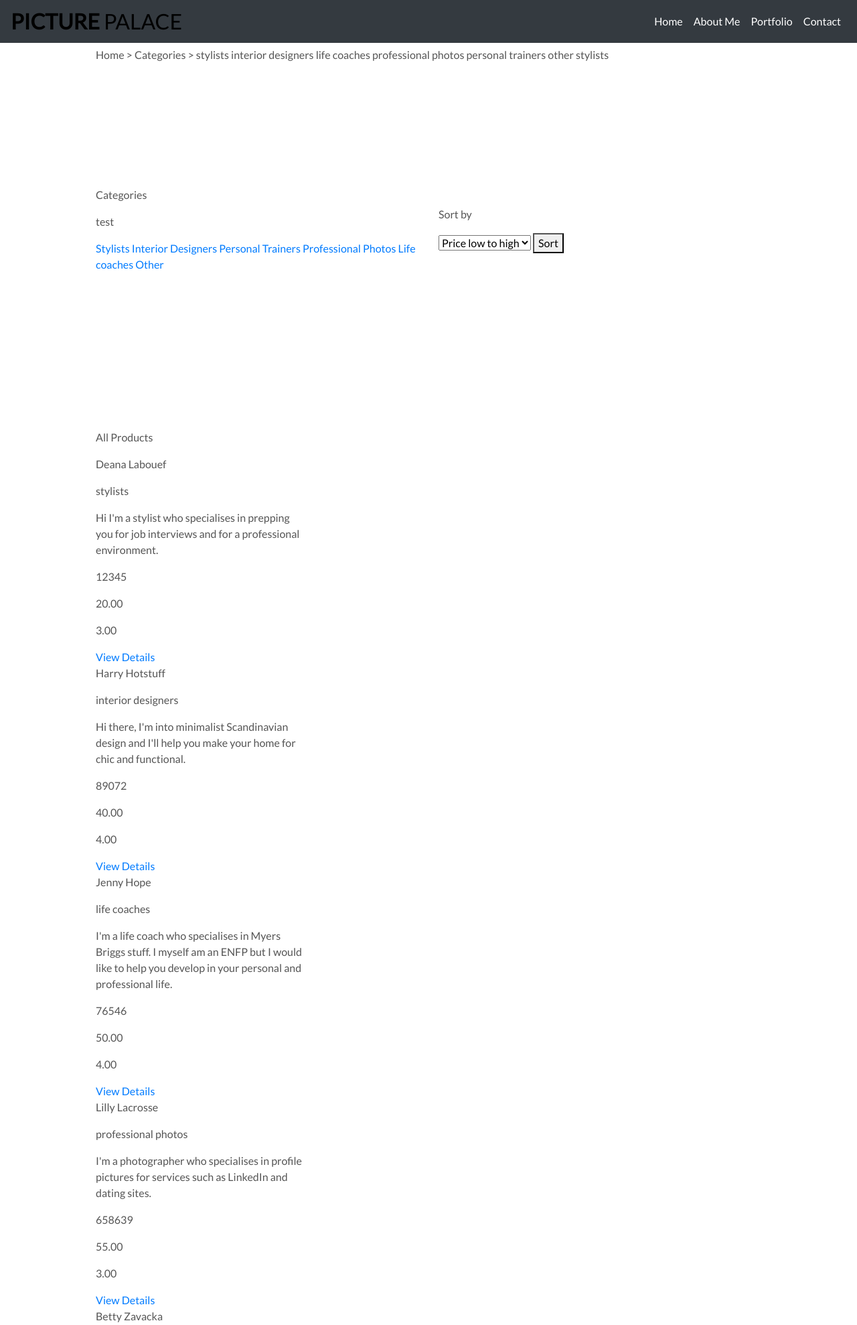
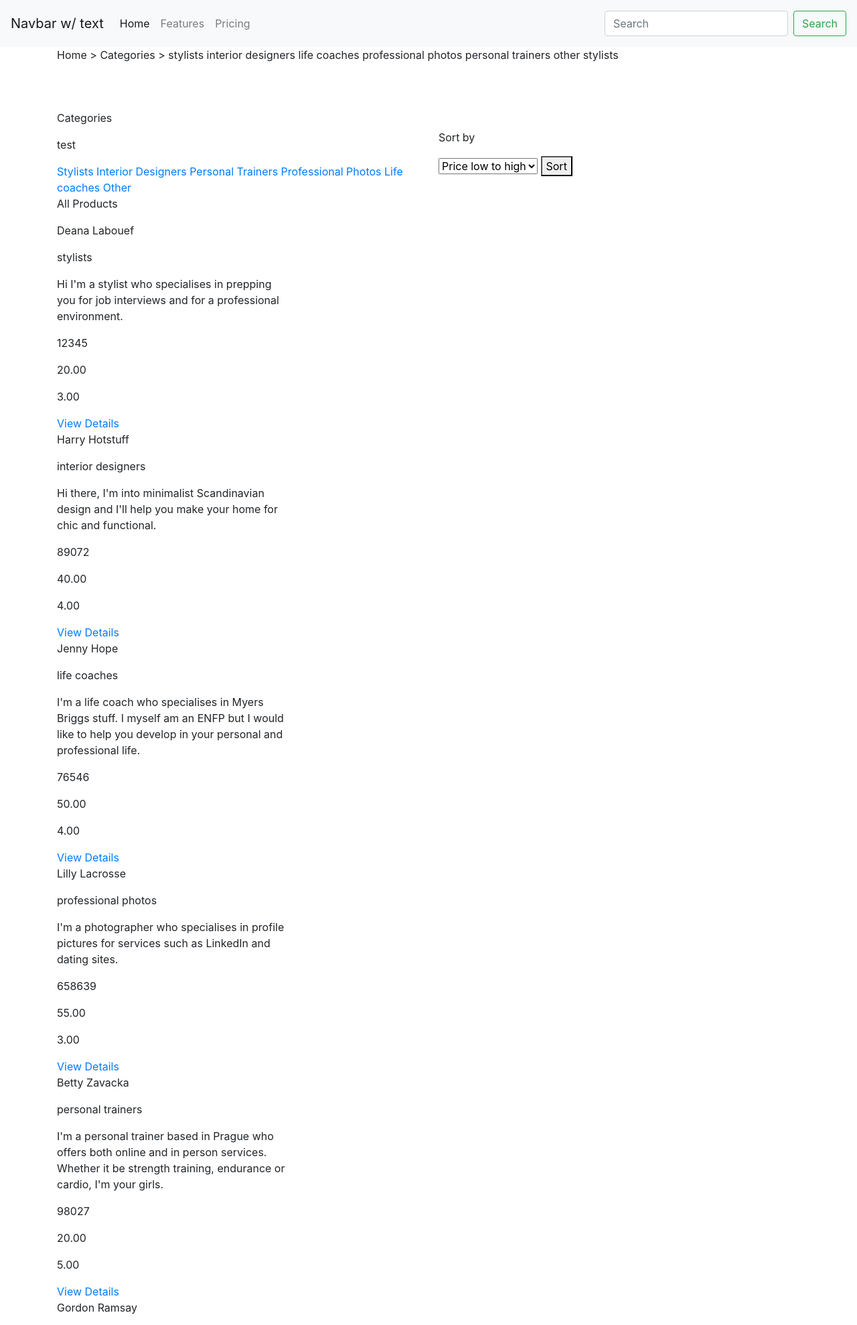
Before and after one commit to nafeesahyounis/milestone-4, a Django app: page /products/test/ in a window 1280 px wide. Shown: the top 1978 px of the page at 67% size. Run offline with Django 3.2, Linux system fonts and the light colour scheme; data comes from the database, SQL or seed files in the repository; some libraries are stand-ins or nearby versions.

Commit message:
changed html for navbar in base.html

```diff
--- a/static/css/base.css
+++ /dev/null
@@ -1,93 +0,0 @@
-html {
-    height: 100%;
-}
-
-body {
-    background-size: cover;
-    height: calc(100vh - 164px);
-    color: #555;
-    font-family: 'Lato';
-
-}
-
-.navbar-dark{
-    background-color:#753065;
-
-
-}
-
-.first {
-    background-color:#753065;
-}
-
-/*#A3C9D3 */
-
-/* from Bulma */
-.icon {
-    align-items: center;
-    display: inline-flex;
-    justify-content: center;
-    height: 1.5rem;
-    width: 1.5rem;
-}
-
-.logo-font {
-    text-transform: uppercase;
-}
-
-.main-logo-link {
-    width: fit-content;
-}
-
-.shop-now-button {
-    background: black;
-    color: white;
-    min-width: 260px;
-}
-
-.btn-black {
-    background: black;
-    color: white;
-}
-
-.shop-now-button:hover,
-.shop-now-button:active,
-.shop-now-button:focus,
-.btn-black:hover,
-.btn-black:active,
-.btn-black:focus {
-    background: #222;
-    color: white;
-}
-
-.text-black {
-    color: #000 !important;
-}
-
-.border-black {
-    border: 1px solid black !important;
-}
-
-/* -------------------------------- Media Queries */
-
-/* Slightly larger container on xl screens */
-@media (min-width: 1200px) {
-  .container {
-    max-width: 80%;
-  }
-}
-
-/* fixed top navbar only on medium and up */
-@media (min-width: 992px) {
-    .fixed-top-desktop-only {
-        position: fixed;
-        top: 0;
-        right: 0;
-        left: 0;
-        z-index: 1030;
-    }
-
-    .header-container {
-        padding-top: 164px;
-    }
-}
--- a/templates/base.html
+++ b/templates/base.html
@@ -31,97 +31,38 @@
 
     {% block extra_js %}
     {% endblock %}
+    </head>
 
-    <title>Picture Palace {% block extra_title %}{% endblock %}</title>
-  </head>
-  <body>
-
-    <header class="container-fluid fixed-top">
-        <div id="topnav" class="row bg-white pt-lg-2 d-none d-lg-flex">
-            <div class="col-12 col-lg-4 my-auto py-1 py-lg-0 text-center text-lg-left">
-                <a href="{% url 'home' %}" class="nav-link main-logo-link">
-                    <h2 class="logo-font text-black my-0"><strong>Picture</strong> Palace</h2>
-                </a>
-            </div>
-            <div class="col-12 col-lg-4 my-auto py-1 py-lg-0">
-                <form method="GET" action="">
-                    <div class="input-group w-100">
-                        <input class="form-control border border-black rounded-0" type="text" name="q" placeholder="Search our site">
-                        <div class="input-group-append">
-                            <button class="form-control btn btn-black border border-black rounded-0" type="submit">
-                                <span class="icon">
-                                    <i class="fas fa-search"></i>
-                                </span>
-                            </button>
-                        </div>
-                    </div>
-                </form>
-            </div>
              <!--NAVBAR and LOGO, Navbar toggles in mobile view for ease of navigation on smaller screen size-->
-    <nav class="navbar navbar-expand-md fixed-top navbar-dark bg-dark">
-        <a class="navbar-brand" href="index.html">
-                <h2 class="logo-font text-black my-0"><strong>Picture</strong> Palace</h2>
-                </a>
-        <button class="navbar-toggler" data-toggle="collapse" data-target="#collapse_target">
-            <span class="navbar-toggler-icon">
-            </span>
-            </button>
-        <div class="collapse navbar-collapse" id="collapse_target">
-            <ul class="navbar-nav ml-auto menu">
-                <li class="menu"><a href="index.html" class="nav-item nav-link active navlinkcolor">Home</a></li>
-                <li class="menu"><a href="aboutme.html" class="nav-item nav-link active navlinkcolor">About Me</a></li>
-                <li class="menu"><a href="portfolio.html" class="nav-item nav-link active navlinkcolor">Portfolio</a></li>
-                <li class="menu"><a href="contact.html" class="nav-item nav-link active navlinkcolor">Contact</a></li>
-            </ul>
-        </div>
-    </nav>
-            <div class="col-12 col-lg-4 my-auto py-1 py-lg-0">
-                <ul class="list-inline list-unstyled text-center text-lg-right my-0">
-                    <li class="list-inline-item dropdown">
-                        <a class="text-black nav-link" href="#" id="user-options" data-toggle="dropdown" aria-haspopup="true" aria-expanded="false">
-                            <div class="text-center">
-                                <div><i class="fas fa-user fa-lg"></i></div>
-                                <p class="my-0">My Account</p>
-                            </div>
-                        </a>
-                        <div class="dropdown-menu border-0" aria-labelledby="user-options">
-                            {% if request.user.is_authenticated %}
-                                {% if request.user.is_superuser %}
-                                    <a href="" class="dropdown-item">Product Management</a>
-                                {% endif %}
-                                <a href="" class="dropdown-item">My Profile</a>
-                                <a href="{% url 'account_logout' %}" class="dropdown-item">Logout</a>
-                            {% else %}
-                                <a href="{% url 'account_signup' %}" class="dropdown-item">Register</a>
-                                <a href="{% url 'account_login' %}" class="dropdown-item">Login</a>
-                            {% endif %}
-                        </div>
-                    </li>
-                    <li class="list-inline-item">
-                        <a class="{% if grand_total %}text-info font-weight-bold{% else %}text-black{% endif %} nav-link" href="">
-                            <div class="text-center">
-                                <div><i class="fas fa-shopping-bag fa-lg"></i></div>
-                                <p class="my-0">
-                                    {% if grand_total %}
-                                        ${{ grand_total|floatformat:2 }}
-                                    {% else %}
-                                        $0.00
-                                    {% endif %}
-                                </p>
-                            </div>
-                        </a>
-                    </li>
-                </ul>
-            </div>
-        </div>
-
-        </div>
-    </header>
+    <nav class="navbar navbar-expand-lg navbar-light bg-light fixed-top">
+  <a class="navbar-brand" href="#">Navbar w/ text</a>
+  <button class="navbar-toggler" type="button" data-toggle="collapse" data-target="#navbarText" aria-controls="navbarText" aria-expanded="false" aria-label="Toggle navigation">
+    <span class="navbar-toggler-icon"></span>
+  </button>
+  <div class="collapse navbar-collapse" id="navbarText">
+    <ul class="navbar-nav mr-auto">
+      <li class="nav-item active">
+        <a class="nav-link" href="#">Home <span class="sr-only">(current)</span></a>
+      </li>
+      <li class="nav-item">
+        <a class="nav-link" href="#">Features</a>
+      </li>
+      <li class="nav-item">
+        <a class="nav-link" href="#">Pricing</a>
+      </li>
+    </ul>
+    <span class="navbar-text">
+<form class="form-inline">
+    <input class="form-control mr-sm-2" type="search" placeholder="Search" aria-label="Search">
+    <button class="btn btn-outline-success my-2 my-sm-0" type="submit">Search</button>
+  </form>    </span>
+  </div>
+  </nav>
 
 
 
-    {% block page_header %}
-    {% endblock %}
+
+
 
     {% block content %}
     {% endblock %}
```
Also changed, not shown: products/views.py (+5 -5 lines).
